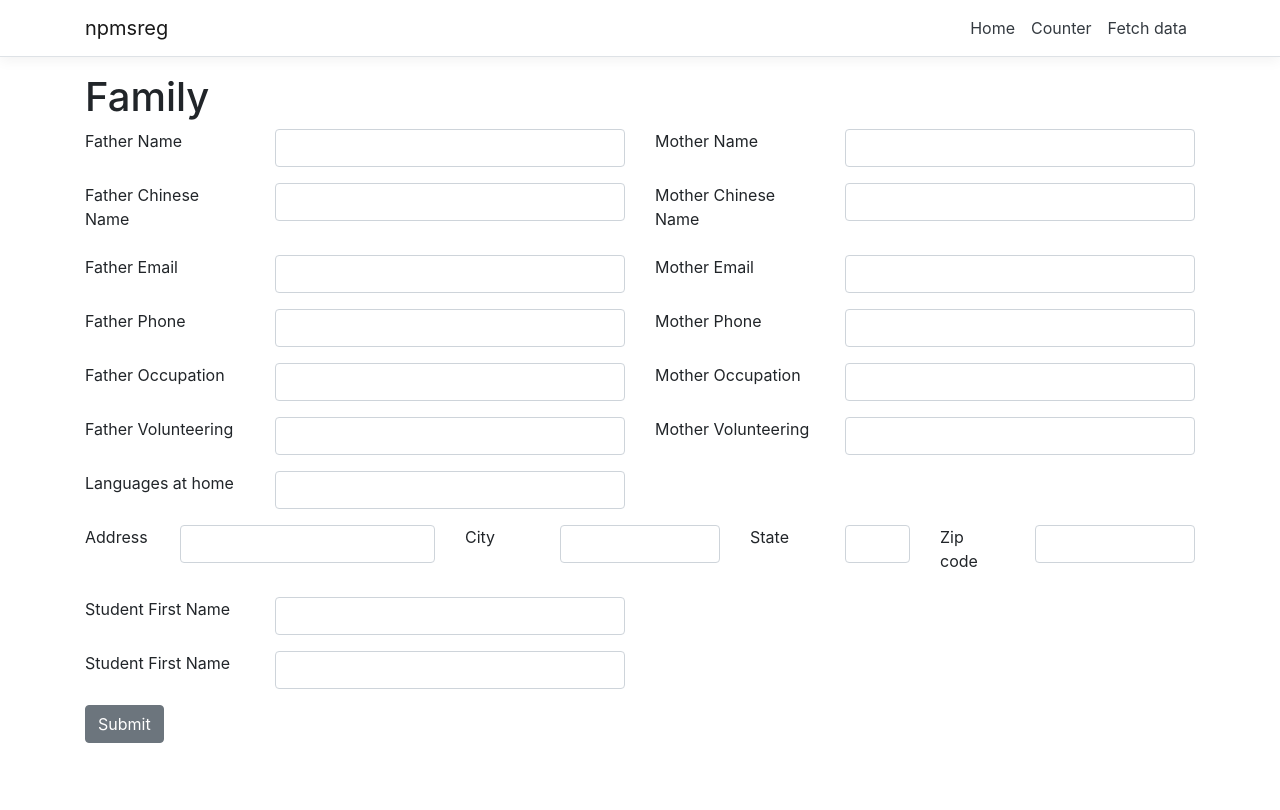
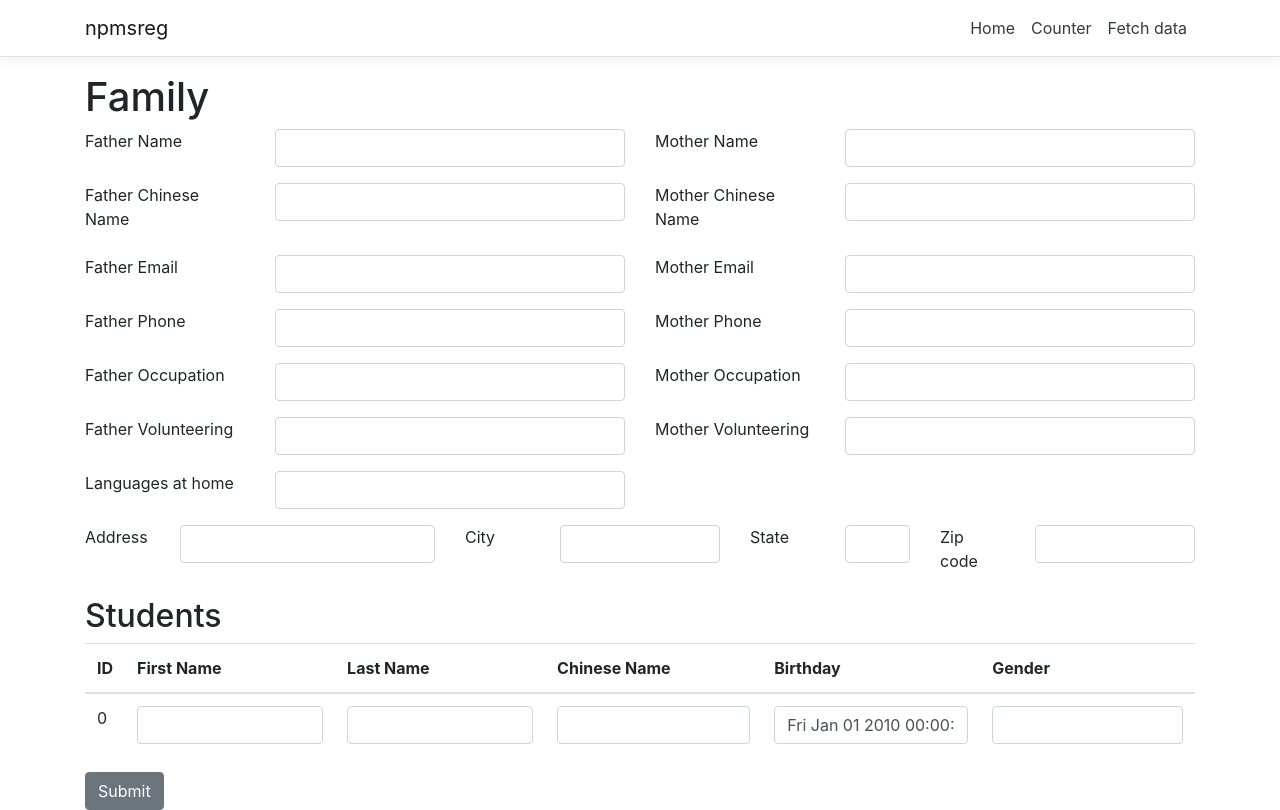
Before and after one commit to hengyiliu/npmsreg, a React (Create React App) app in the folder ClientApp/: page /family/1 in a window 1280 px wide. Built offline with nearby package versions, Linux system fonts and the light colour scheme; no server answers.

Commit message:
add student list

```diff
--- a/ClientApp/src/components/CreateFamily.tsx
+++ b/ClientApp/src/components/CreateFamily.tsx
@@ -4,7 +4,7 @@ import { Dispatch } from 'redux';
 import { connect } from 'react-redux';
 import { GetFamily, FamilyActionType, GetFamilyData, CreateFamilyData } from '../actions/actions';
 import { ThunkDispatch } from 'redux-thunk';
-import { IRegStoreState, IFamily } from '../store/RegStoreState';
+import { IRegStoreState, IFamily, IStudent } from '../store/RegStoreState';
 import { withFormik, Formik, Field, ErrorMessage, FormikProps } from 'formik';
 import { RouteComponentProps } from 'react-router-dom';
 import { FamilySection, IFamilyProps } from './Family';
@@ -28,21 +28,27 @@ class CreateFamily extends Component<IFamilyProps, {}> {
   }
 
   public render() {
+    let data = { ...this.props.family, students: this.props.students };
+
     return (
-      <div>
-        <h1>Add New Family</h1>
       <Formik
         enableReinitialize={true}
-          initialValues={this.props.family}
+        initialValues={data}
         validate={validateEmail}
         onSubmit={(values, actions) => {
           this.props.createFamilyData(values);
           actions.setSubmitting(false);
         }}
-          render={FamilySection}
       >
-        </Formik>
-      </div>)
+        {props =>
+          <Form onSubmit={props.handleSubmit}>
+            <h1>Add New Family</h1>
+            <FamilySection family={props.values} />
+            <Button disabled={props.isSubmitting}>Submit</Button>
+          </Form>
+        }
+
+      </Formik>);
   }
 }
 
--- a/ClientApp/src/components/Family.tsx
+++ b/ClientApp/src/components/Family.tsx
@@ -1,5 +1,5 @@
 import React, { Component } from 'react';
-import { Form, FormGroup, Input, Label, Container, Row, Col, Button, FormFeedback } from 'reactstrap';
+import { Form, FormGroup, Input, Label, Container, Row, Col, Button, Table } from 'reactstrap';
 import { Dispatch } from 'redux';
 import { connect } from 'react-redux';
 import { GetFamily, FamilyActionType, GetFamilyData, UpdateFamilyData } from '../actions/actions';
@@ -17,20 +17,44 @@ export interface IFamilyProps extends RouteComponentProps<{ id: string }> {
   createFamilyData: (family: IFamily) => Promise<void>;
 }
 
-export const FamilySection = (props: FormikProps<IFamily & { students: IStudent[] }>) => {
+const StudentList = (props: { students: IStudent[] }) => {
   let children = []; // in loop i try created components
-
-  for (var i = 0; i < props.values.students.length; i += 1) {
+  for (var i = 0; i < props.students.length; i += 1) {
     let name = "students[" + i + "].firstName";
+    let sid = props.students[i].id;
     children.push(
-      <FormGroup row>
-        <Col md={2}><Label for="stundetFirstName">Student First Name</Label></Col>
-        <Col md={4}><Input tag={Field} name={`students[${i}].firstName`} type="text" /></Col>
-      </FormGroup>);
+      <tr key={sid}>
+        <td>{sid}</td>
+        <td><Input tag={Field} name={`students[${i}].firstName`} type="text" /></td>
+        <td><Input tag={Field} name={`students[${i}].lastName`} type="text" /></td>
+        <td><Input tag={Field} name={`students[${i}].chineseName`} type="text" /></td>
+        <td><Input tag={Field} name={`students[${i}].birthday`} type="text" /></td>
+        <td><Input tag={Field} name={`students[${i}].gender`} type="text" /></td>
+      </tr>);
   }
 
   return (
-  <Form onSubmit={props.handleSubmit}>
+    <Table>
+      <thead>
+        <tr>
+          <th>ID</th>
+          <th>First Name</th>
+          <th>Last Name</th>
+          <th>Chinese Name</th>
+          <th>Birthday</th>
+          <th>Gender</th>
+        </tr>
+      </thead>
+      <tbody>
+        {children}
+      </tbody>
+    </Table>
+  );
+}
+
+export const FamilySection = (props: { family: IFamily & { students: IStudent[] } }) => {
+  return (
+  <>
     <FormGroup row>
       <Col md={2}><Label for="fatherName">Father Name</Label></Col>
       <Col md={4}><Input tag={Field} name="fatherName" type="text" /></Col>
@@ -82,17 +106,8 @@ export const FamilySection = (props: FormikProps<IFamily & { students: IStudent[
       <Col md={2}><Input tag={Field} name="zipCode" type="text" /></Col>
     </FormGroup>
 
-    <FormGroup row>
-      <Col md={2}><Label for="stundetFirstName">Student First Name</Label></Col>
-      <Col md={4}><Input tag={Field} name="students[0].firstName" type="text" /></Col>
-    </FormGroup>
-
-    {children}
-
-    <Button disabled={props.isSubmitting}>Submit</Button>
-  </Form>)
-}
-;
+  </>)
+};
 
 const validateEmail = (values: IFamily) => {
   let errors: any = {};
@@ -118,8 +133,6 @@ class Family extends Component<IFamilyProps, {}> {
   public render() {
     let data = { ...this.props.family, students: this.props.students };
     return (
-      <div>
-        <h1>Family</h1>
       <Formik
         enableReinitialize={true}
         validate={validateEmail}
@@ -128,10 +141,17 @@ class Family extends Component<IFamilyProps, {}> {
           this.props.updateFamilyData(values);
           actions.setSubmitting(false);
         }}
-          render={FamilySection}
       >
-        </Formik>
-      </div>)
+        {props =>
+          <Form onSubmit={props.handleSubmit}>
+            <h1>Family</h1>
+            <FamilySection family={props.values} />
+            <h2>Students</h2>
+            <StudentList students={props.values.students} />
+            <Button disabled={props.isSubmitting}>Submit</Button>
+          </Form>
+        }
+      </Formik>);
   }
 }
 
```
Lines whose indentation alone changed are shown as unchanged.
